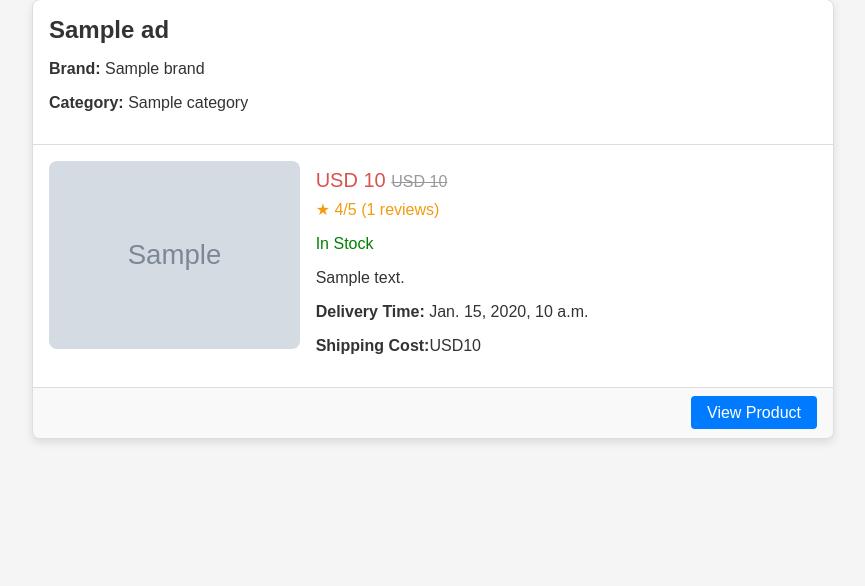
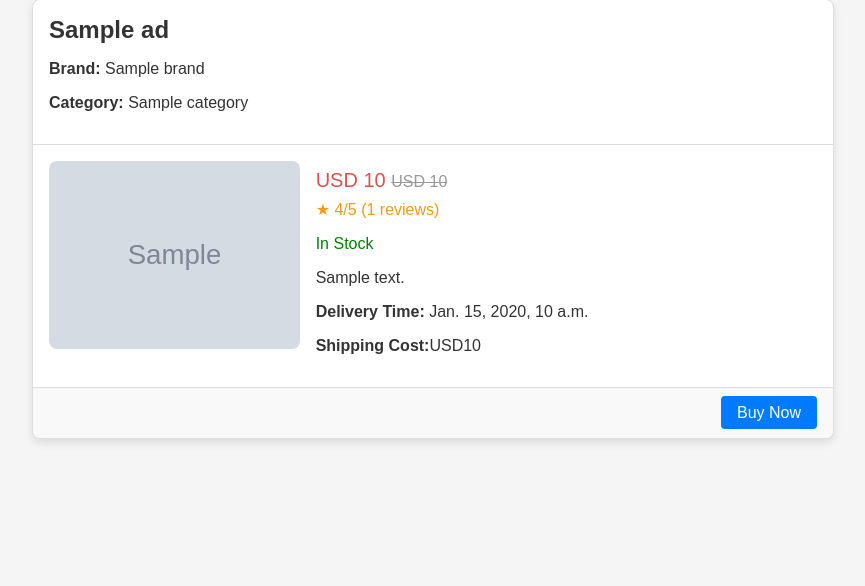
Before and after one commit to ibugithub/Play2HelpBackend, a Django app: template admanager/templates/ad-render.html in a window 1280 px wide. Shown: the part 21-607 px from the top of the page, without its empty margins (207-1072 px from the left). Run offline with Django 5.2, Linux system fonts and the light colour scheme; the template is opened without the code that fills it: most values are stand-ins (such as "Sample title", 1, 10 or a date in 2020); grey boxes marked "Sample" are stand-in pictures; data that the repository does not hold is empty; parts of the project's set-up code (start-up, migrations or seed data) failed here and were passed over.

Commit message:
Update ad-render.html

```diff
--- a/admanager/templates/ad-render.html
+++ b/admanager/templates/ad-render.html
@@ -135,7 +135,7 @@
 
       <!-- Ad Footer -->
       <div class="ad-footer">
-        <a href="{{ ad.affiliate_link }}" target="_blank">View Product</a>
+        <a href="{{ ad.affiliate_link }}" target="_blank">Buy Now</a>
       </div>
     </div>
   </body>
```
